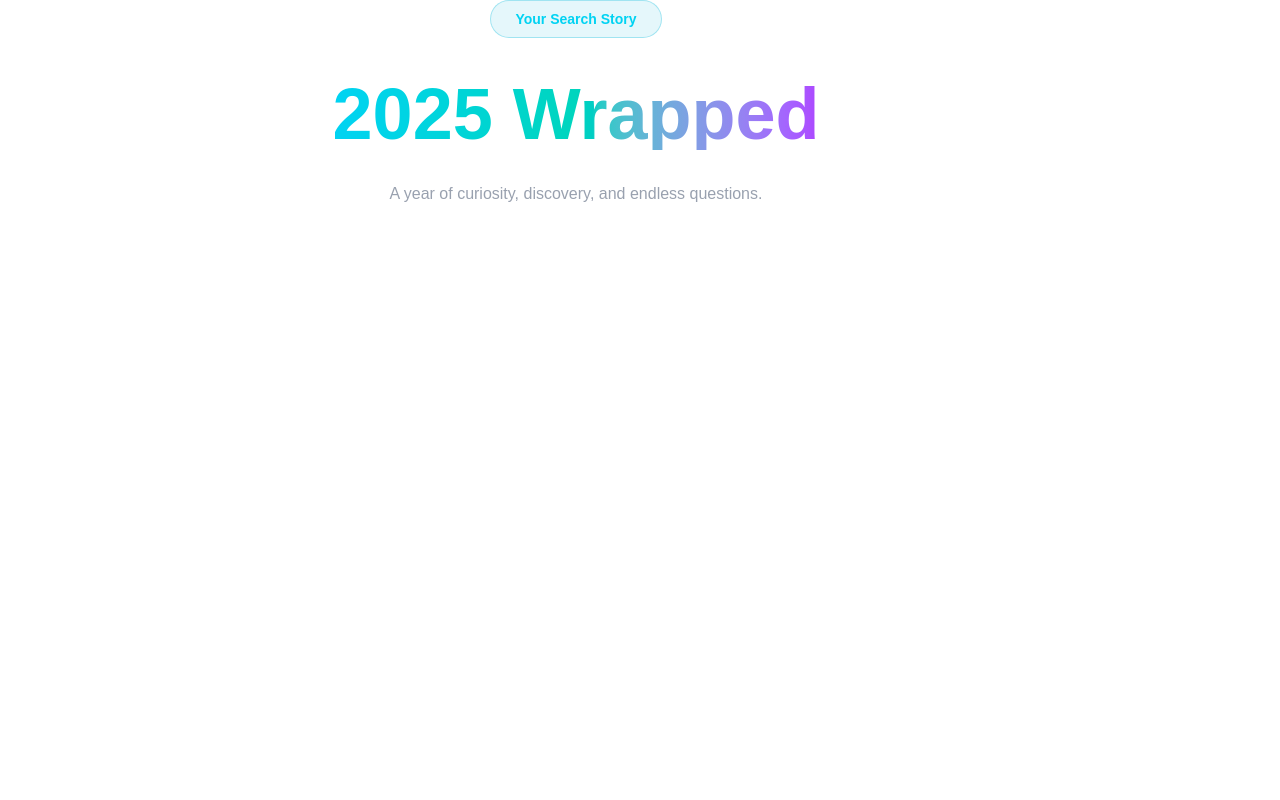
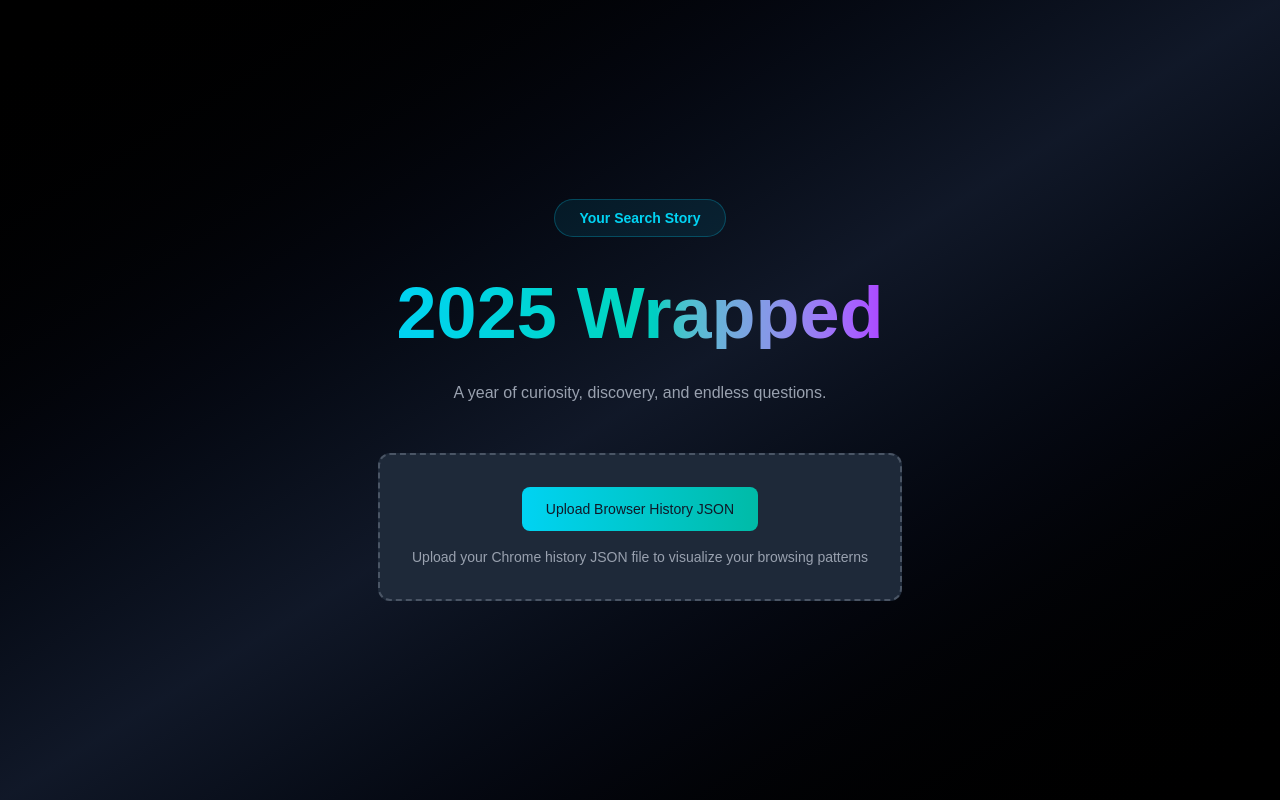
Before and after one commit to MarianaES/chrome-searches-wrapper, a Next.js app: page / in a window 1280 px wide. Built offline with nearby package versions, Linux system fonts and the light colour scheme.

Commit message:
Include all sections previously created and logic to populate data

```diff
--- a/app/page.tsx
+++ b/app/page.tsx
@@ -1,6 +1,18 @@
 "use client";
 
+import { SetStateAction, useState } from "react";
 import HeroSection from "./components/HeroSection";
+import StatsDisplay from "./components/StatsDisplay";
+import FileUpload from "./components/FileUpload";
+import ActivityHeatmap from "./components/ActivityHeatMap";
+import TopSearches from "./components/TopSearches";
+import WrapUpFoot from "./components/WrapUpFoot";
+
+export interface SearchData {
+  processedData: DailyData[];
+  stats: Stats;
+  topSearches: SearchQuery[];
+}
 
 export interface DailyData {
   date: Date;
@@ -14,6 +26,11 @@ export interface Stats {
   avgPerDay: number;
   maxDay: DailyData;
   minDay: DailyData;
+}
+
+export interface SearchQuery {
+  query: string;
+  count: number;
 }
 
 export interface GoogleTakeOutData {
@@ -30,10 +47,39 @@ export interface GoogleBrowserHistoryData {
 }
 
 export default function Home() {
+  const [stats, setStats] = useState<Stats | null>(null);
+  const [processedData, setProcessedData] = useState<DailyData[] | null>(null);
+  const [topSearches, setTopSearches] = useState<SearchQuery[] | null>(null);
+  console.log("Current stats state:", stats);
+  const handleSuccess = (data: {
+    stats: SetStateAction<Stats | null>;
+    processedData: SetStateAction<DailyData[] | null>;
+    topSearches: SetStateAction<SearchQuery[] | null>;
+  }) => {
+    if (data.stats) {
+      setStats(data.stats);
+    }
+    if (data.processedData) {
+      setProcessedData(data.processedData);
+    }
+    if (data.topSearches) {
+      setTopSearches(data.topSearches);
+    }
+  };
+
+  const handleError = (msg: string) => {
+    console.error(msg);
+  };
   return (
-    <>
+    <div className="min-h-screen flex flex-col items-center justify-center p-10 bg-gradient-to-br from-black via-gray-900 to-black overflow-hidden">
       <HeroSection />
-      {/* <StatsDisplay stats={stats} /> */}
-    </>
+      {!stats && <FileUpload onSuccess={handleSuccess} onError={handleError} />}
+      {processedData && <ActivityHeatmap data={processedData} />}
+      {stats && <StatsDisplay stats={stats} />}
+      {topSearches && <TopSearches searches={topSearches} />}
+      {stats && topSearches && (
+        <WrapUpFoot stats={stats} topSearches={topSearches} />
+      )}
+    </div>
   );
 }
```
